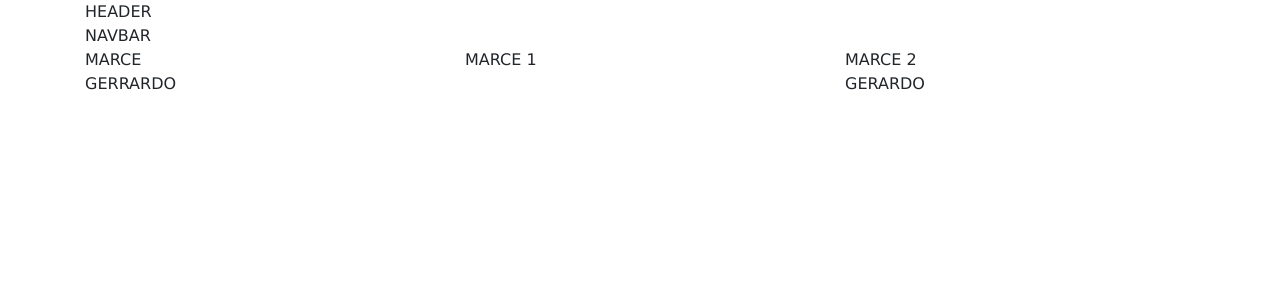
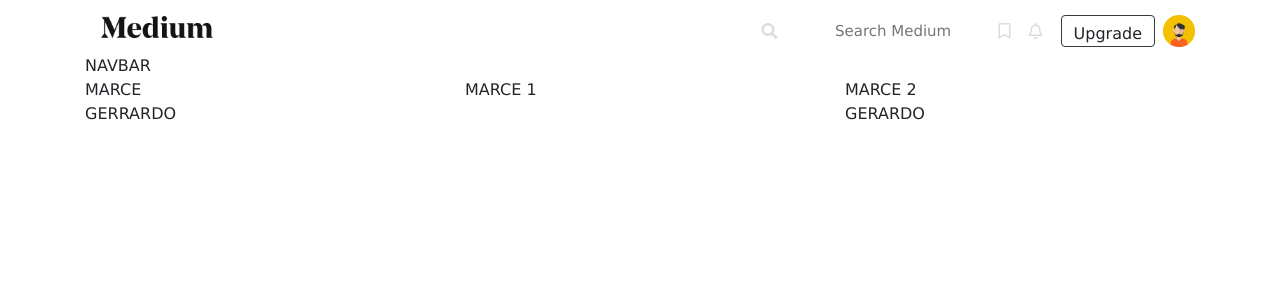
Before and after one commit to EveFer/medium-blog-react, a React (Create React App) app: page / in a window 1280 px wide. Shown: the top 300 px of the page. Built offline with nearby package versions, Linux system fonts and the light colour scheme.

Commit message:
[UPDATE] Project Base

```diff
--- /dev/null
+++ b/src/components/Header/Header.scss
@@ -0,0 +1,80 @@
+@import '../../styles/_variables.scss';
+
+.desktop-medium {
+    font-size: 2px;
+  }
+  .avatar-medium {
+    width: 32px;
+    height: 32px;
+    cursor: pointer;
+  }
+  .logo-medium {
+    height: 22px;
+    width: 112px;
+    cursor: pointer;
+  }
+
+  .upgrade-header {
+    height: 32px;
+    font-size: 10px;
+    &:active {
+      background-color: white;
+    }
+    padding-right: 18px;
+  }
+  .fa-bell {
+    padding-right: 18px;
+    cursor: pointer;
+    color: $color-gray;
+  }
+
+  .fa-search {
+    padding-right: 18px;
+    cursor: pointer;
+    padding-left: 50px;
+    color: $color-gray;
+  }
+  .fa-bookmark {
+    padding-right: 18px;
+    cursor: pointer;
+    color: $color-gray;
+  }
+  .padding-images {
+    padding-top: 100px;
+  }
+
+  .btn-busqueda {
+    font-size: 15px;
+    font-weight: 1px;
+    &:active {
+      color: white;
+    }
+  }
+  @media (max-width: 600px) {
+    .logo-medium {
+      visibility: hidden;
+      display: none;
+    }
+
+    .fa-bookmark {
+      visibility: hidden;
+    }
+    .upgrade-header {
+      visibility: hidden;
+    }
+    .mobile-distribution {
+      padding: 4px;
+      margin: 0px;
+      align-content: space-between;
+    }
+
+    .fa-bell {
+      padding: 0px;
+    }
+    .fa-medium {
+      padding: 0px;
+    }
+    .margin-right {
+      margin-right: 10px;
+    }
+  }
--- /dev/null
+++ b/src/components/Header/index.js
@@ -0,0 +1,39 @@
+import React from 'react'
+
+import logo from '../../assets/img/logo medium-desktop.png'
+import avatar from '../../assets/img/avatar.png'
+
+import './Header.scss'
+
+function Header(props) {
+    return (
+        <div className="row">
+          <div className="col-12">
+            {/* Aqui componente Header - Fer */}
+            <header className="d-flex justify-content-between">
+              <div className="p-3 ">
+                <img class="logo-medium d-none d-md-block" src={logo} alt="logo" />
+                <i className="fab fa-medium d-md-none"></i>
+              </div>
+              <div className="mt-2 d-flex align-items-center">
+                <i id="view" data-toggle="tooltip" title="Search Medium" className="fas fa-search mobile-distribution margin-right"></i>
+                <input
+                  id="ocultar"
+                  type="text"
+                  placeholder="Search Medium"
+                  className="rounded border-dark text-center border-0 btn-busqueda mr-2"
+                />
+                <i data-toggle="tooltip" title="Bookmarks" className="far fa-bookmark d-none d-md-block "></i>
+                <i data-toggle="tooltip" title="Notifications" className="far fa-bell margin-right"></i>
+                <button
+                  type="button"
+                  className="btn rounded upgrade-header border border-dark d-none d-md-block mr-2 ">Upgrade</button>
+                <img class="avatar-medium margin-right " src={avatar} alt=""></img>
+              </div>
+            </header>
+          </div>
+        </div>
+    )
+}
+
+export default Header
--- a/src/pages/Posts/index.js
+++ b/src/pages/Posts/index.js
@@ -1,15 +1,13 @@
 import React, { Component } from 'react'
+
+// Components
+import Header from '../../components/Header'
 
 export default class Posts extends Component {
   render() {
     return (
       <>
-        <div className="row">
-          <div className="col-12">
-            {/* Aqui componente Header - Fer */}
-            HEADER
-          </div>
-        </div>
+        <Header />
 
         <div className="row">
           <div className="col-12">
@@ -43,8 +41,6 @@ export default class Posts extends Component {
               GERARDO
           </div>
         </div>
-
-
       </>
     )
   }
```
Also changed, not shown: src/components/Banner/index.js (added), src/components/MiddleSection/index.js (added), src/components/Navbar/index.js (added), src/pages/Home/index.js (added), src/pages/Login/index.js (added), src/pages/Post/index.js (added).
